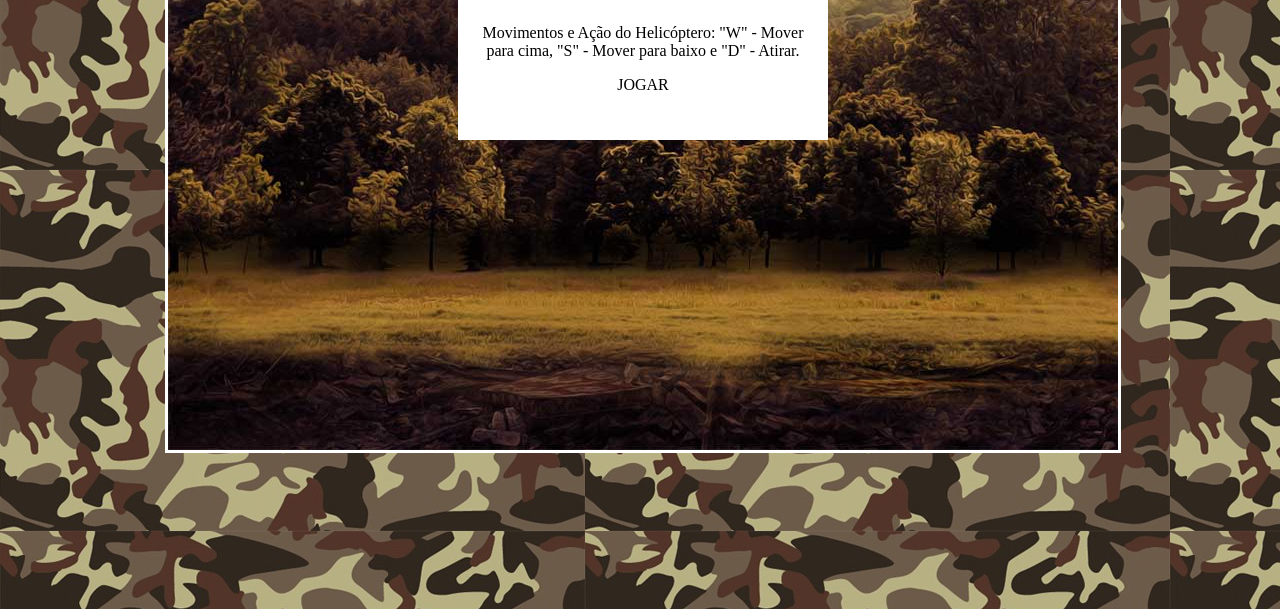
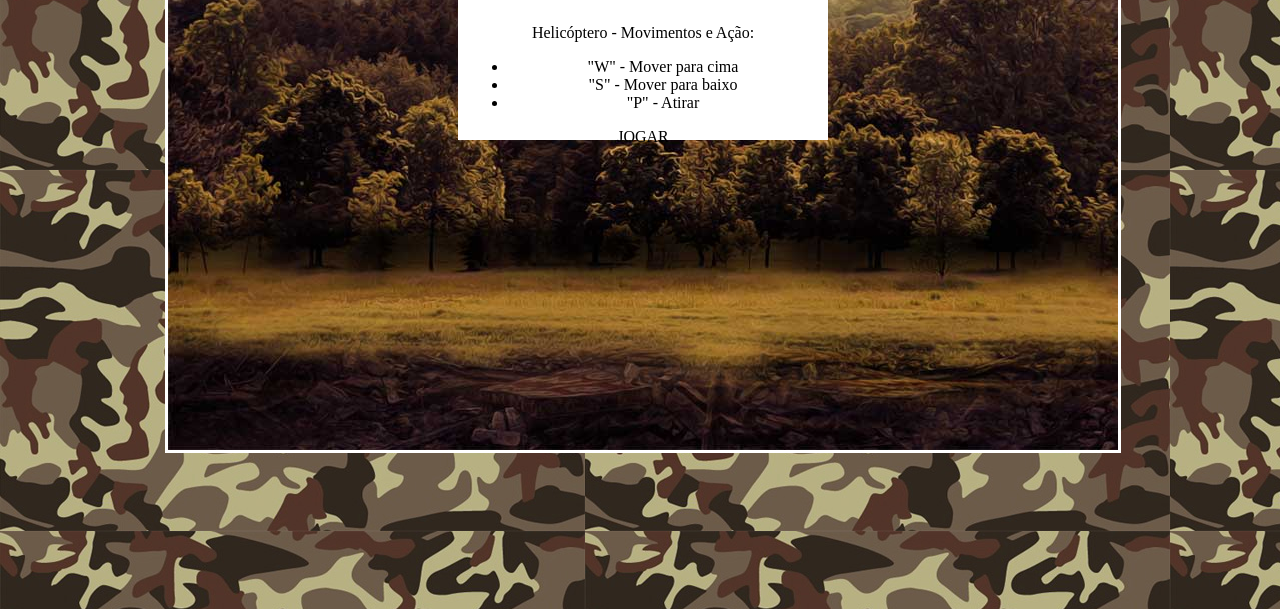
Before and after one commit to lucasrmagalhaes/resgate-js, a plain HTML site: page index.html in a window 1280 px wide. Shown: the part 191-800 px from the top of the page. Drawn offline with Linux system fonts and the light colour scheme.

Commit message:
update descricao

```diff
--- a/index.html
+++ b/index.html
@@ -8,14 +8,16 @@
     <body>
         <div id="container">
             <div id="fundoGame">
-                <div id="inicio" onclick="start()">
+                <div id="inicio">
                     <h1>Resgate</h1>
-                    <p>Movimentos e Ação do Helicóptero:
-                        "W" - Mover para cima,
-                        "S" - Mover para baixo e
-                        "D" - Atirar.
+                    <p>Helicóptero - Movimentos e Ação:
+                    <ul>
+                        <li>"W" - Mover para cima</li>
+                        <li>"S" - Mover para baixo</li>
+                        <li>"P" - Atirar</li>
+                    </ul>
                     </p>
-                    <p>JOGAR</p>
+                    <p onclick="start()">JOGAR</p>
                 </div>
             </div>
         </div>
```
